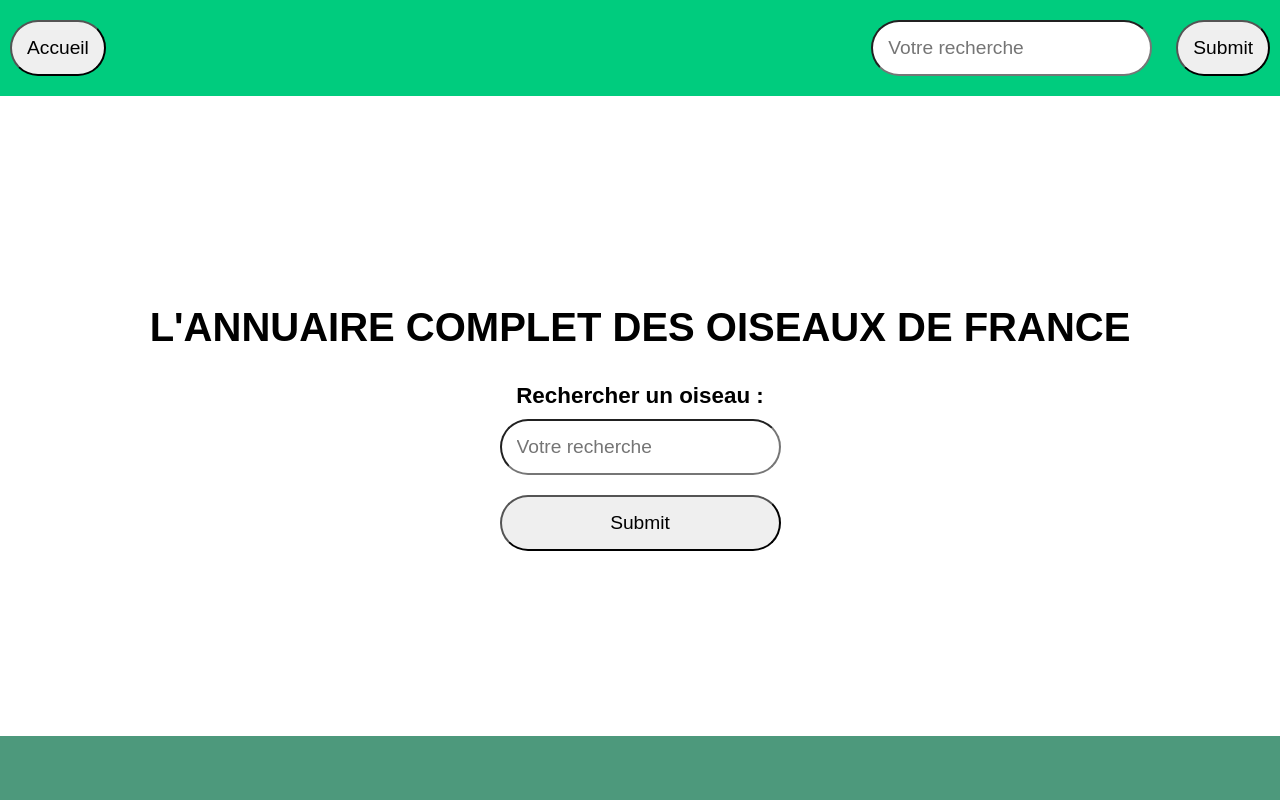
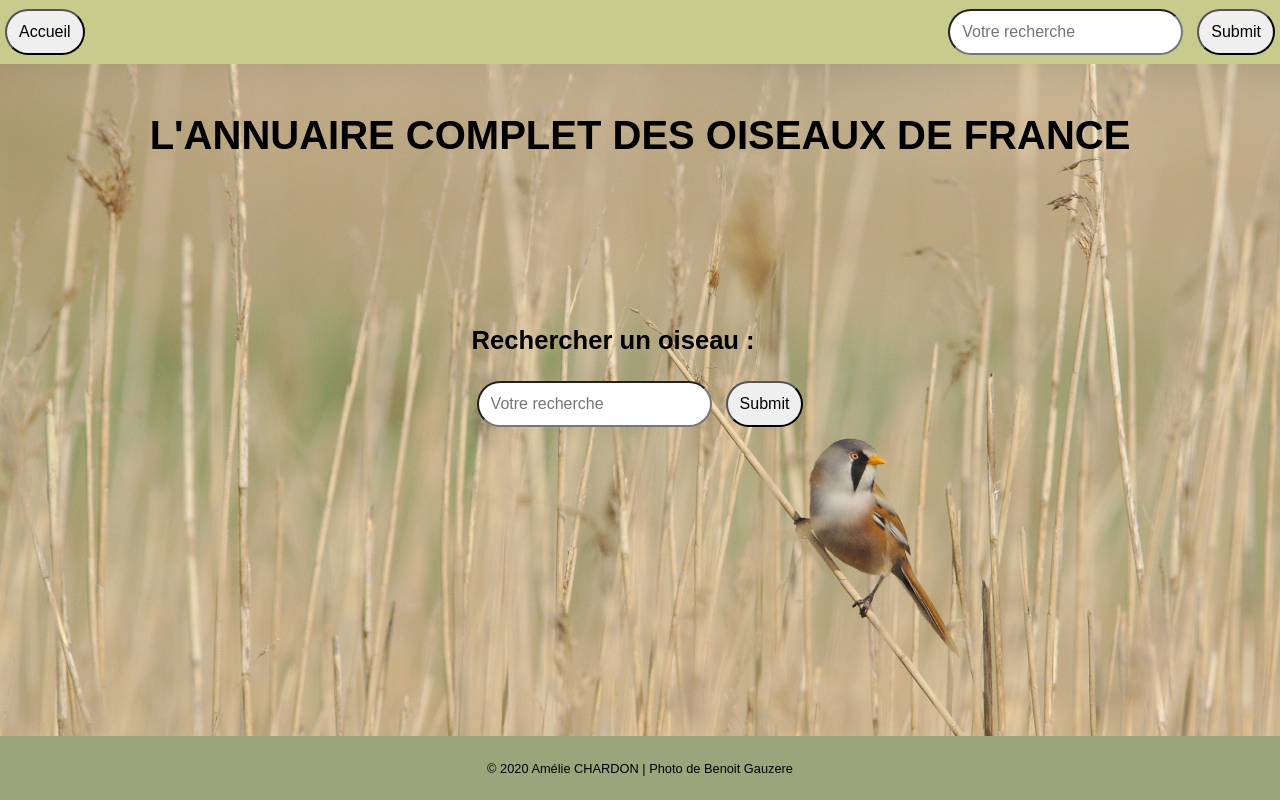
Before and after one commit to amelie-chardon/autocompletion, a PHP site: page / in a window 1280 px wide. Run offline with PHP 8.4, Linux system fonts and the light colour scheme; some libraries are stand-ins or nearby versions.

Commit message:
-img : ajout background sur index.php -element.php : ajout bouton retour aux résultats recherche.php -barre recherche : ajout prise en compte premier caractère non écrit en majuscule + échappement des caractères spéciaux (addlashes)

```diff
--- a/class/bdd.php
+++ b/class/bdd.php
@@ -5,6 +5,7 @@ class bdd{
     protected $connexion = "";
     private $query="";
     private $result=[];
+    private $search="";
 
 
 public function connect()
@@ -62,7 +63,9 @@ public function connect()
     public function search($str){
         $this->connect();
         $this->execute("SET NAMES UTF8");
+        $str=addslashes($str);
         $result=$this->execute("SELECT id,nom from oiseaux WHERE nom LIKE '%$str%' GROUP BY id ORDER BY id DESC");
+        $this->search=$str;
         return $result;
     }
 
@@ -72,4 +75,9 @@ public function connect()
         $result=$this->execute("SELECT * from oiseaux WHERE id=$id");
         return $result;
     }
+
+    public function getSearch()
+    {
+        return $this->search;
+    }
 }
--- a/include/footer.php
+++ b/include/footer.php
@@ -1,3 +1,3 @@
 <footer>
-
+    <p>© 2020 Amélie CHARDON | <a href="https://unsplash.com/@bgauzere?utm_source=unsplash&utm_medium=referral&utm_content=creditCopyText">Photo de Benoit Gauzere</a></p>
 </footer>
--- a/include/header.php
+++ b/include/header.php
@@ -4,7 +4,7 @@
     {
     ?>
     <div id="menu">
-        <button type="submit" name="accueil" value="Accueil"><a href="index.php">Accueil</a></button>
+        <a href="index.php"><button type="submit" name="accueil" value="Accueil">Accueil</button></a>
     </div>
         <div id="div_search">
             <form autocomplete="off" method="GET" action="recherche.php">
--- a/index.php
+++ b/index.php
@@ -17,20 +17,22 @@ if(!isset($_SESSION['bdd']))
   <link rel="stylesheet" href="style.css">
   <title>Accueil</title>
 </head>
-<body>
+<body id="index">
 
   <?php require "include/header.php" ;?>
 <main>
 
   <section class="panneau">
     <h1>L'annuaire complet des oiseaux de France</h1>
-  <form class="formulaire" autocomplete="off" method="GET" action="recherche.php">
-    <label for="search">Rechercher un oiseau :</label>
-    <input type="text" name="search" id="search" list="liste" placeholder="Votre recherche" required>
-    <datalist id="liste">
-    </datalist>
-    <input type="submit" id="submit">
-  </form>
+      <section class="bloc">
+        <h2>Rechercher un oiseau :</h2>
+        <form autocomplete="off" method="GET" action="recherche.php">
+          <input type="text" name="search" id="search" list="liste" placeholder="Votre recherche" required>
+          <datalist id="liste">
+          </datalist>
+          <input type="submit" id="submit">
+        </form>
+    </section>
   </section>
 </main>
 <?php require "include/footer.php" ?>
--- a/recherche.php
+++ b/recherche.php
@@ -32,14 +32,18 @@ else
   <main>
   <section class="panneau">
     <h1>Vos résultats de recherche</h1>
+      <section class="bloc">
+        <ul>
         <?php
         foreach($result as list($id,$nom))
           {
           ?>
-      <p><a href="element.php?id=<?php echo $id;?>"><?php echo $nom; ?></a></p>
+          <li><p><a href="element.php?id=<?php echo $id;?>"><?php echo $nom; ?></a></p></li>
           <?php
           }
         ?>
+        </ul>
+      </section>
     </section>
   </main>
 <?php require "include/footer.php" ?>
--- a/script.js
+++ b/script.js
@@ -1,5 +1,8 @@
 //--INDEX--//
 $(document).ready(function(){
+  function strUcFirst(a)
+  {return (a+'').charAt(0).toUpperCase()+a.substr(1);}
+
 
     $("input").keypress(function(){
 
@@ -14,6 +17,7 @@ $(document).ready(function(){
         function(data){
           var oiseaux = JSON.parse(data);
           search=($("input").val());
+          search=strUcFirst(search);
           console.log(search);
           var propositions=[];
 
@@ -31,8 +35,6 @@ $(document).ready(function(){
           console.log(propositions);
 
           //Affichage des propositions
-
-          // retrieve the datalist element
           var liste_propositions = document.getElementById('liste');
 
           if(($("input")).innerHTML=="")
@@ -52,8 +54,8 @@ $(document).ready(function(){
             //On parcourt toutes les propositions
             propositions.forEach(function(item)
             {
-              //On limite le nombre de propositions à 10
-              if(i<=10)
+              //On limite le nombre de propositions à 5
+              if(i<=5)
               {
                 //On créé un nouvel élément <option>
                 var option = document.createElement('option');
--- a/style.css
+++ b/style.css
@@ -26,7 +26,7 @@ main
     justify-items: center;
     align-content: center;
     flex-direction: column;
-    min-height: 80vh;
+    min-height: 84vh;
     width: 100%;
     flex-grow: 1;
 }
@@ -42,7 +42,9 @@ h1
 
 h2
 {
-    text-transform: uppercase;
+    font-size:1.6em;
+    font-weight: bold;
+    font-family: 'Arial', sans-serif;
 }
 
 a{
@@ -50,9 +52,9 @@ a{
     text-decoration: none;
 }
 
-main a:hover
+p a:hover
 {
-    color:#0ECC80;
+    color:#90992C;
 }
 
 form
@@ -61,7 +63,7 @@ form
     margin:0;
 }
 
-p
+p,li
 {
     font-size:1.2em;
     font-family: 'Arial', sans-serif;
@@ -69,23 +71,20 @@ p
 
 button, input
 {
-    margin:10px;
-    padding:15px;
+    margin:5px;
+    padding:12px;
     border-radius: 30px;
-    font-size: 1.2em;
+    font-size: 1em;
     box-shadow: none;
-}
-
-input
-{
     transition: all 0.3s ease 0s;
     cursor: pointer;
     outline: none;
+    width: fit-content;
 }
 
-input[type="submit"]:hover
+button:hover,input[type="submit"]:hover
 {
-    background-color: #2BFF32;
+    background-color: #90992C;
 }
 
 /*HEADER*/
@@ -94,13 +93,13 @@ header
 {
     display: flex;
     width:100%;
-    height:12vh;
+    height:8vh;
     flex-direction: row;
     align-items: center;
     align-content: center;
     justify-content: space-between;
     align-items: center;
-    background-color: #00CC7E;
+    background-color: #C7CC8D;
 }
 
 /*FOOTER*/
@@ -114,23 +113,41 @@ footer
     align-content: center;
     justify-content: space-evenly;
     align-items: center;
-    background-color: #4D997C;
-    color:white;
+    background-color: #99A67B;
+    color:black;
     height:8vh;
 }
 
+footer p
+{
+    font-size:0.8em;
+}
+
+footer a:hover
+{
+    color:white;
+}
+
 /*INDEX*/
+
+#index
+{
+    background-image: url("img/background.jpg");
+    background-repeat: no-repeat;
+    background-size: cover;
+    height:100vh;
+}
 
 .panneau
 {
     margin:5px;
     display:flex;
     flex-direction:column ;
-    justify-content: center;
+    justify-content: space-between;
     justify-items: center;
     align-content: center;
     align-items: center;
-    height: 60vh;
+    height: 80vh;
 }
 
 .bloc
@@ -138,13 +155,13 @@ footer
     display:flex;
     flex-wrap: wrap;
     flex-direction: column;
-    justify-content: center;
+    justify-content: flex-start;
     justify-items: center;
     align-content: center;
-    align-items: center;
-    max-width:60vw;
+    max-width:70vw;
     margin:10px;
     padding:5px;
+    height: 50vh;
 }
 
 label
@@ -152,10 +169,18 @@ label
     font-size:1.4em;
     font-weight: bold;
     font-family: 'Arial', sans-serif;
+    margin:10px;
 }
 
-.formulaire
+/*ELEMENT*/
+
+#element
 {
-    display: flex;
-    flex-direction: column;
+    align-items:left;
 }
+
+/*RECHERCHE*/
+.bloc a:visited
+{
+    color: grey;
+}
```
Also changed, not shown: element.php (+6 -4 lines), img/background.jpg (added). Lines whose indentation alone changed are shown as unchanged.
